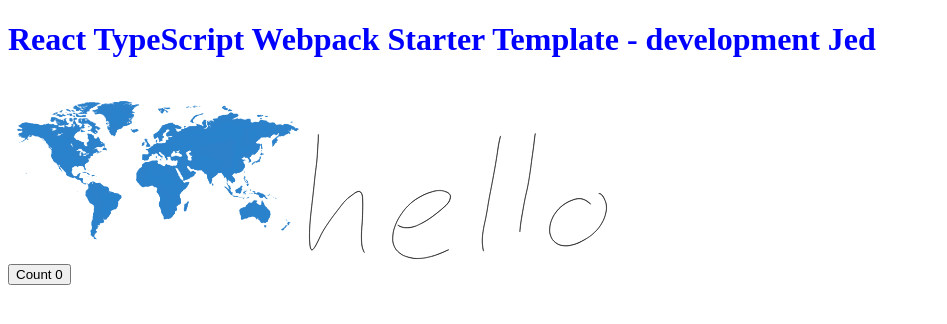
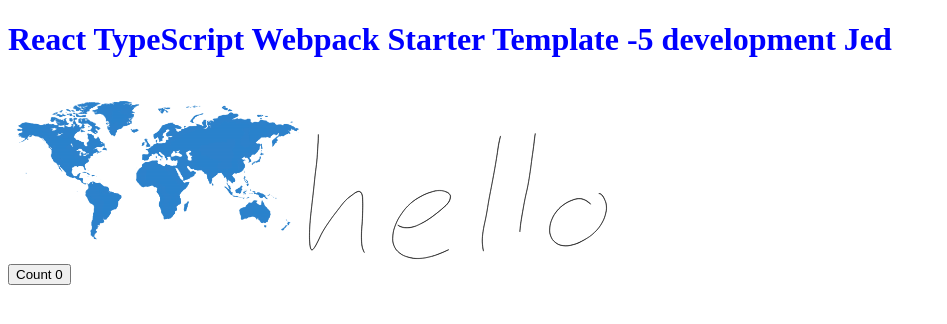
Before and after one commit to Jedpalero/Webpack-Tutorial, a React app: page / in a window 1280 px wide. Shown: the top 324 px of the page, without its empty margins (0-947 px from the left). Built offline with nearby package versions, Linux system fonts and the light colour scheme.

Commit message:
test husky

```diff
--- a/package.json
+++ b/package.json
@@ -36,6 +36,8 @@
     "eslint-plugin-react": "^7.34.0",
     "eslint-plugin-react-hooks": "^4.6.0",
     "html-webpack-plugin": "^5.6.0",
+    "husky": "^4.3.8",
+    "lint-staged": "^15.2.2",
     "prettier": "^3.2.5",
     "style-loader": "^3.3.4",
     "typescript": "^5.3.3",
--- a/src/App.tsx
+++ b/src/App.tsx
@@ -1,21 +1,21 @@
-import "./styles.css";
-import IMAGE from "./map.png";
-import SVG from "./hello.svg";
-import ClickCounter from "./ClickCounter";
+import './styles.css'
+import IMAGE from './map.png'
+import SVG from './hello.svg'
+import ClickCounter from './ClickCounter'
 
 const App = () => {
-  const name = "Gary";
+  const age = 5
   return (
     <>
       <h1>
-        React TypeScript Webpack Starter Template - {process.env.NODE_ENV}{" "}
-        {process.env.name}{" "}
+        React TypeScript Webpack Starter Template -{age} {process.env.NODE_ENV}{' '}
+        {process.env.name}{' '}
       </h1>
       <img src={IMAGE} alt="picture" width="300" />
       <img src={SVG} alt="svg-example" width="300" />
       <ClickCounter />
     </>
-  );
-};
+  )
+}
 
-export default App;
+export default App
```
Also changed, not shown: 1 other file (tests, documents, lock files or other folders).
